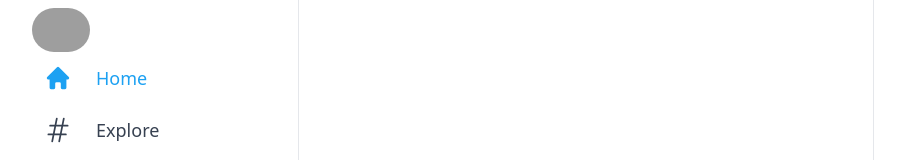
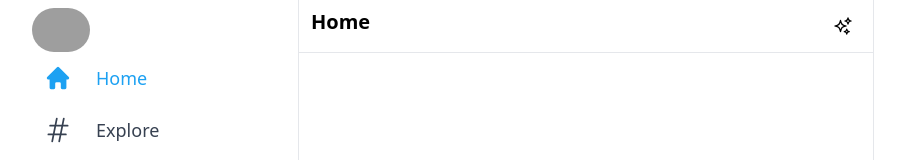
Before and after one commit to cocoide/twitter, a Next.js app: page / in a window 1280 px wide. Shown: the top 160 px of the page, without its empty margins (72-977 px from the left). Built offline with nearby package versions, Linux system fonts and the light colour scheme; grey boxes are pictures that could not be loaded.

Commit message:
applied Atomic Design

```diff
--- a/src/components/Common/Sidebar.tsx
+++ /dev/null
@@ -1,50 +0,0 @@
-import { BellIcon, BookmarkIcon, ClipboardIcon, EllipsisHorizontalCircleIcon, HashtagIcon, HomeIcon, HomeModernIcon, InboxIcon, UserIcon } from '@heroicons/react/24/outline'
-import SidebarItem from '../Atoms/SidebarItem'
-import TweetButton from '../Atoms/TweetButton'
-import { useState } from 'react';
-import TwitterIcon from '../Atoms/TwitterIcon';
-import MicroProfile from '../Atoms/MicroProfile';
-
-import HomeIconActive from 'public/IconActive/HomeActive.svg'
-import BellIconActive from "public/IconActive/BellActive.svg"
-import InboxIconActive from "public/IconActive/InboxActive.svg"
-import BookmarkIconActive from "public/IconActive/BookmarkActive.svg"
-import ClipboardIconActive from "public/IconActive/ClipboardActive.svg"
-import UsericonActive from "public/IconActive/UserActive.svg"
-import EllipsisHorizontalCircleIconActive from "public/IconActive/EllipsisHorizontalCircleActive.svg"
-import HashtagiconActive from "public/IconActive/HashtagActive.svg"
-
-export type buttonNameType = "Home" | "Explore" | "Notifications"
-    | "Messages" | "Bookmarks" | "Lists" | "Profile" | "More"
-
-const Sidebar = () => {
-    const [btnActive, setBtnActive] = useState<buttonNameType>("Home");
-    return (
-        <div className='hidden sm:flex flex-col p-2 xl:items-start fixed h-full xl:ml-24'>
-
-            <TwitterIcon mb={"10"} />
-
-            <SidebarItem buttonName={"Home"} Icon={HomeIcon} IconActive={HomeIconActive}
-                btnActice={btnActive} setBtnActive={setBtnActive} />
-            <SidebarItem buttonName={"Explore"} Icon={HashtagIcon} IconActive={HashtagiconActive}
-                btnActice={btnActive} setBtnActive={setBtnActive} />
-            <SidebarItem buttonName={"Notifications"} Icon={BellIcon} IconActive={BellIconActive}
-                btnActice={btnActive} setBtnActive={setBtnActive} />
-            <SidebarItem buttonName={"Messages"} Icon={InboxIcon} IconActive={InboxIconActive}
-                btnActice={btnActive} setBtnActive={setBtnActive} />
-            <SidebarItem buttonName={"Bookmarks"} Icon={BookmarkIcon} IconActive={BookmarkIconActive}
-                btnActice={btnActive} setBtnActive={setBtnActive} />
-            <SidebarItem buttonName={"Lists"} Icon={ClipboardIcon} IconActive={ClipboardIconActive}
-                btnActice={btnActive} setBtnActive={setBtnActive} />
-            <SidebarItem buttonName={"Profile"} Icon={UserIcon} IconActive={UsericonActive}
-                btnActice={btnActive} setBtnActive={setBtnActive} />
-            <SidebarItem buttonName={"More"} Icon={EllipsisHorizontalCircleIcon} IconActive={EllipsisHorizontalCircleIconActive}
-                btnActice={btnActive} setBtnActive={setBtnActive} />
-
-            <TweetButton />
-
-            <MicroProfile />
-        </div>
-    )
-}
-export default Sidebar
--- a/src/components/Atoms/SidebarItem.tsx
+++ b/src/components/Molecules/SidebarButtonItem.tsx
@@ -1,5 +1,5 @@
 import { cn } from '../../utils/cn';
-import { buttonNameType } from '../Common/Sidebar';
+import { buttonNameType } from '../Templates/Sidebar';
 
 type Props = {
     buttonName: buttonNameType
@@ -12,7 +12,7 @@ type Props = {
 
 }
 
-const SidebarItem = (props: Props) => {
+const SidebarButtonItem = (props: Props) => {
 
     const classes: string[] = []
     props.className && classes.push(props.className)
@@ -33,7 +33,7 @@ const SidebarItem = (props: Props) => {
         </button>
     )
 }
-export default SidebarItem
+export default SidebarButtonItem
 
 
     // props.appearance && classes.push('font-bold')
--- /dev/null
+++ b/src/components/Organisms/FeedForm.tsx
@@ -0,0 +1,8 @@
+const FeedForm = () => {
+    return (
+        <div className="">
+
+        </div>
+    )
+}
+export default FeedForm
--- /dev/null
+++ b/src/components/Organisms/FeedHeader.tsx
@@ -0,0 +1,14 @@
+import { SparklesIcon } from '@heroicons/react/24/outline'
+
+const FeedHeader = () => {
+    return (
+        <div className="flex py-2 px-3 sticky top-0 z-50 bg-white border-b border-gray-200">
+            <h2 className="text-lg sm:text-xl font-bold cursor-pointer">Home</h2>
+
+            <div className="hoverEffect flex justify-center items-center ml-auto px-0 w-9 h-9">
+                <SparklesIcon className='h-5' />
+            </div>
+        </div>
+    )
+}
+export default FeedHeader
--- /dev/null
+++ b/src/components/Organisms/SidebarButtonGroup.tsx
@@ -0,0 +1,48 @@
+import { buttonNameType } from '../Templates/Sidebar';
+import { useState } from 'react';
+import SidebarButtonItem from '../Molecules/SidebarButtonItem';
+
+import HomeIconActive from 'public/IconActive/HomeActive.svg'
+import BellIconActive from "public/IconActive/BellActive.svg"
+import InboxIconActive from "public/IconActive/InboxActive.svg"
+import BookmarkIconActive from "public/IconActive/BookmarkActive.svg"
+import ClipboardIconActive from "public/IconActive/ClipboardActive.svg"
+import UsericonActive from "public/IconActive/UserActive.svg"
+import EllipsisHorizontalCircleIconActive from "public/IconActive/EllipsisHorizontalCircleActive.svg"
+import HashtagiconActive from "public/IconActive/HashtagActive.svg"
+
+import {
+    BellIcon,
+    BookmarkIcon,
+    ClipboardIcon,
+    EllipsisHorizontalCircleIcon,
+    HashtagIcon, HomeIcon,
+    InboxIcon,
+    UserIcon
+} from '@heroicons/react/24/outline'
+
+
+const SidebarButtonGroup = () => {
+    const [btnActive, setBtnActive] = useState<buttonNameType>("Home");
+    return (
+        <div>
+            <SidebarButtonItem buttonName={"Home"} Icon={HomeIcon} IconActive={HomeIconActive}
+                btnActice={btnActive} setBtnActive={setBtnActive} />
+            <SidebarButtonItem buttonName={"Explore"} Icon={HashtagIcon} IconActive={HashtagiconActive}
+                btnActice={btnActive} setBtnActive={setBtnActive} />
+            <SidebarButtonItem buttonName={"Notifications"} Icon={BellIcon} IconActive={BellIconActive}
+                btnActice={btnActive} setBtnActive={setBtnActive} />
+            <SidebarButtonItem buttonName={"Messages"} Icon={InboxIcon} IconActive={InboxIconActive}
+                btnActice={btnActive} setBtnActive={setBtnActive} />
+            <SidebarButtonItem buttonName={"Bookmarks"} Icon={BookmarkIcon} IconActive={BookmarkIconActive}
+                btnActice={btnActive} setBtnActive={setBtnActive} />
+            <SidebarButtonItem buttonName={"Lists"} Icon={ClipboardIcon} IconActive={ClipboardIconActive}
+                btnActice={btnActive} setBtnActive={setBtnActive} />
+            <SidebarButtonItem buttonName={"Profile"} Icon={UserIcon} IconActive={UsericonActive}
+                btnActice={btnActive} setBtnActive={setBtnActive} />
+            <SidebarButtonItem buttonName={"More"} Icon={EllipsisHorizontalCircleIcon} IconActive={EllipsisHorizontalCircleIconActive}
+                btnActice={btnActive} setBtnActive={setBtnActive} />
+        </div>
+    )
+}
+export default SidebarButtonGroup
--- a/src/components/Templates/Feed.tsx
+++ b/src/components/Templates/Feed.tsx
@@ -1,12 +1,14 @@
-import { SparklesIcon } from '@heroicons/react/24/outline'
+import FeedHeader from '../Organisms/FeedHeader'
+
 
 
 const Feed = () => {
 
     return (
         <div className="xl:ml-[370px] border-l border-r border-gray-200
-        xl:min-w-[576px] sm:ml-[73px]
-        flex-grow max-w-xl">
+        xl:min-w-[576px] sm:ml-[73px] flex-grow max-w-xl">
+            <FeedHeader />
+
         </div>
     )
 }
--- /dev/null
+++ b/src/components/Templates/Sidebar.tsx
@@ -0,0 +1,21 @@
+import TweetButton from '../Atoms/TweetButton'
+import TwitterIcon from '../Atoms/TwitterIcon';
+import SidebarProfile from '../Organisms/SidebarProfile';
+import SidebarButtonGroup from '../Organisms/SidebarButtonGroup';
+
+export type buttonNameType = "Home" | "Explore" | "Notifications"
+    | "Messages" | "Bookmarks" | "Lists" | "Profile" | "More"
+
+const Sidebar = () => {
+    return (
+        <div className='hidden sm:flex flex-col p-2 xl:items-start fixed h-full xl:ml-24'>
+
+            <TwitterIcon mb={"10"} />
+            <SidebarButtonGroup />
+            <TweetButton />
+            <SidebarProfile />
+
+        </div>
+    )
+}
+export default Sidebar
--- a/src/pages/index.tsx
+++ b/src/pages/index.tsx
@@ -1,6 +1,6 @@
 import Head from 'next/head'
 import Feed from '../components/Templates/Feed'
-import Sidebar from '../components/Common/Sidebar';
+import Sidebar from '../components/Templates/Sidebar';
 
 export default function Home() {
   return (
```
Also changed, not shown: src/components/Organisms/SidebarProfile.tsx (renamed from src/components/Atoms/MicroProfile.tsx, +8 -6 lines).
